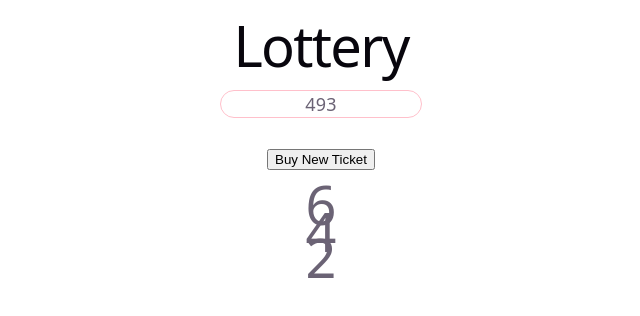
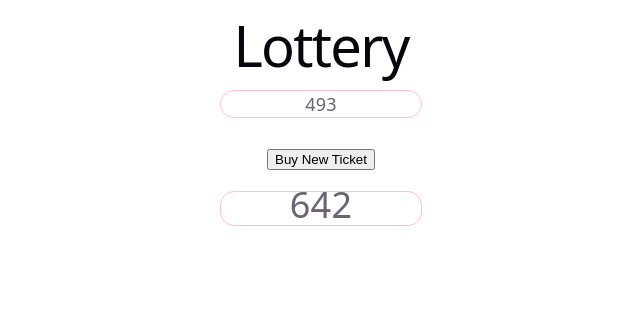
Before and after one commit to Kirti391/Lottery-Game, a React (Vite) app: page / in a window 1280 px wide. Shown: the top 316 px of the page, without its empty margins (319-959 px from the left). Built offline with nearby package versions, Linux system fonts and the light colour scheme.

Commit message:
Ticket component created

```diff
--- a/src/App.jsx
+++ b/src/App.jsx
@@ -1,15 +1,17 @@
 import Lottery from './Lottery'
 import './App.css'
 import TicketNum from './TicketNum'
+import Ticket from './Ticket'
 function App() {
 
 
   return (
     <>
       <Lottery />
-      <TicketNum num="6"/>
+      {/* <TicketNum num="6"/>
       <TicketNum num="4"/>
-      <TicketNum num="2"/>
+      <TicketNum num="2"/> */}
+      <Ticket ticket={[6,4,2]}/>
     </>
   )
 }
--- /dev/null
+++ b/src/Ticket.css
@@ -0,0 +1,5 @@
+.ticket{
+    border: 2px solid black;
+    /* padding-top: 9 rem; */
+    width: 20rem;
+}
--- /dev/null
+++ b/src/Ticket.jsx
@@ -0,0 +1,15 @@
+import TicketNum from "./TicketNum.jsx"
+
+export default function Ticket({ticket}){
+    return (
+        <div className="ticket">
+            {/* <TicketNum num={ticket[0]}/>
+            <TicketNum num={ticket[1]}/>
+            <TicketNum num={ticket[2]}/>     */}
+
+            {ticket.map((num,index)=>{
+                return <TicketNum key={index} num={num}/>
+            })}
+        </div>
+    )
+}
--- a/src/TicketNum.css
+++ b/src/TicketNum.css
@@ -1,5 +1,5 @@
 .TicketNum{
-    font-size: 3rem;
-    display: flex;
-    /* flex-direction: row; */
+    font-size: 2rem;
+    display: inline-block;
+    /* margin-top:3rem; */
 }
```
